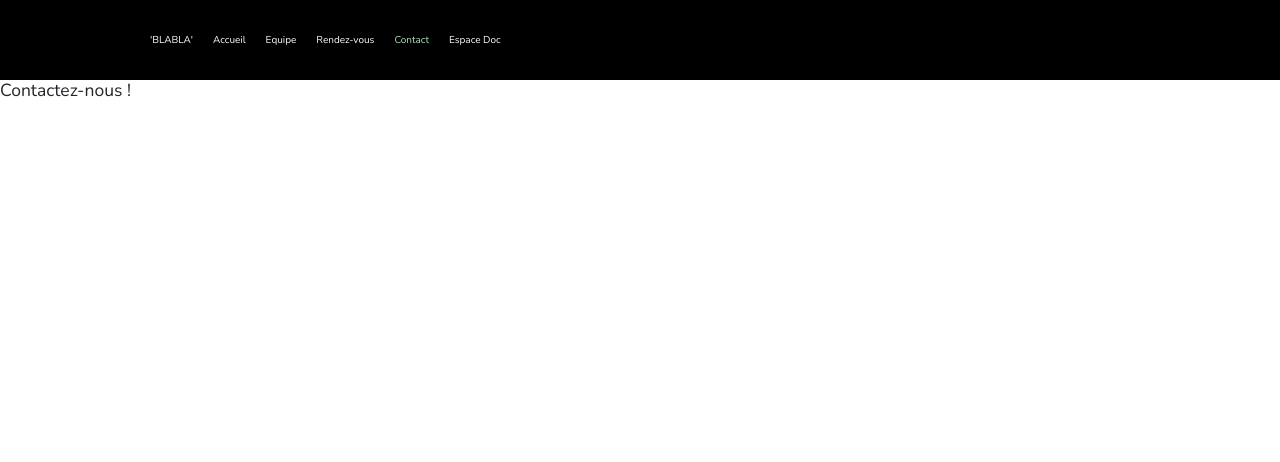
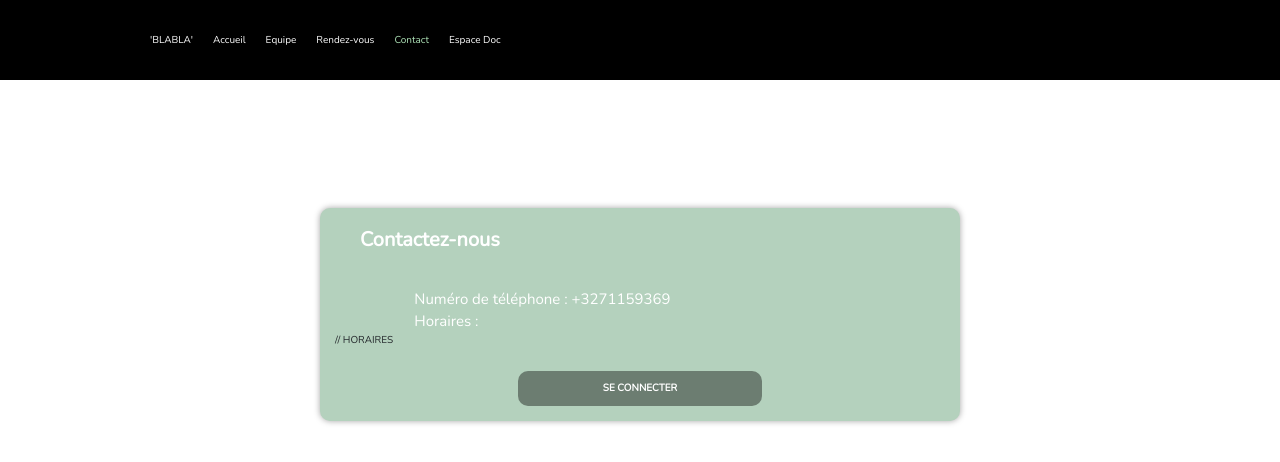
Before and after one commit to juliefino/Lamacomax, a React (Create React App) app in the folder lamacomax/frontend/: page /contact in a window 1280 px wide. Shown: the top 462 px of the page. Built offline with nearby package versions, Linux system fonts and the light colour scheme.

Commit message:
Creation formulaire de contact

```diff
--- a/lamacomax/frontend/src/components/formulaireContact.js
+++ b/lamacomax/frontend/src/components/formulaireContact.js
@@ -3,9 +3,47 @@ import React from "react";
 const FormulaireContact = () => {
 
     return (
+       <div style={{
+           letterSpacing: '5',
+           overflow: 'auto',
+           height: '50%',
+           width: '50%',
+           position: 'relative',
+           margin: 'auto',
+           marginTop: '10%',
+           backgroundColor: '#B4D1BD',
+           borderRadius: "1rem",
+           textAlign: "left",
+           justifyContent: 'center',
+           alignItems: 'center',
+           boxShadow: '0px 0px 6px 0px #a5a5a5',
+           padding: '15px'
+       }}>
        <form>
-        <h3>Contactez-nous !</h3>
+           <h2 style={{color: 'white', fontWeight: 'bold', marginTop:'5px', marginLeft:'25px'}}>Contactez-nous</h2>
+           <div style={{marginTop: '5%'}}>
+               <div className="mb-3">
+                   <label style={{fontSize: '15px', color: 'white', marginLeft: '13%'}}>Numéro de téléphone : +3271159369</label>
+                    <label style={{fontSize: '15px', color: 'white', marginLeft: '13%'}}>Horaires : </label>
+                    // HORAIRES
+               </div>
+           </div>
+
+
+
+
+          <button type="submit" style={{
+              backgroundColor: '#6C7D71',
+              width: '40%',
+              margin: 'auto',
+              color: 'white',
+              borderRadius : '1rem'
+          }}>
+            Se connecter
+          </button>
+
       </form>
+       </div>
     );
 }
 
```
